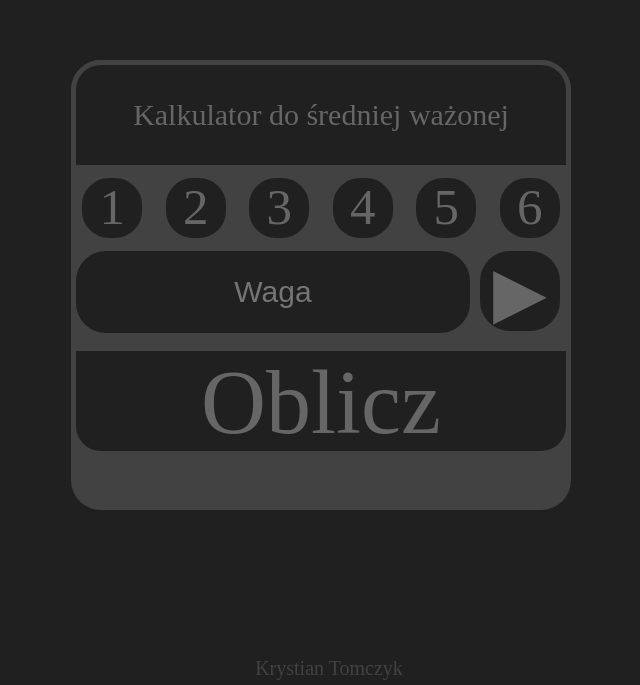
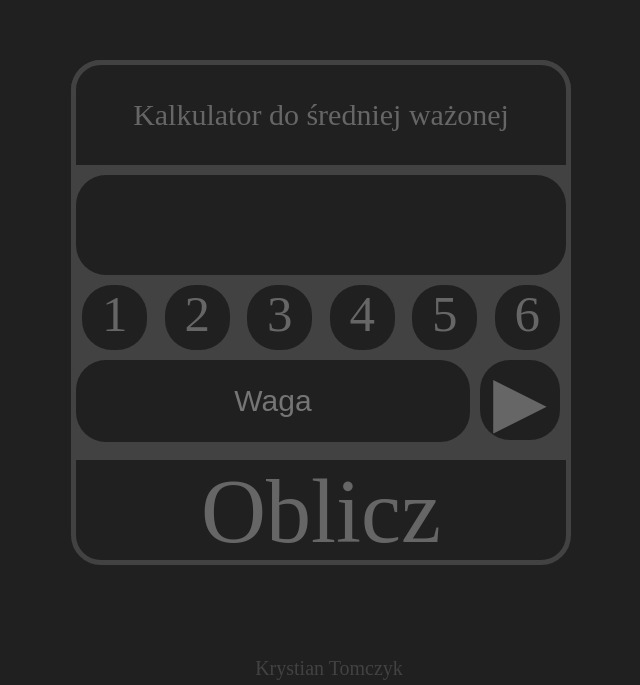
Before and after one commit to Woskxd/Kalkulator-srednia-wazona, a plain HTML site: page index.html in a window 1280 px wide. Shown: the part 115-800 px from the top of the page, without its empty margins (319-959 px from the left). Drawn offline with nearby package versions, Linux system fonts and the light colour scheme.

Commit message:
Update style.css

```diff
--- a/style.css
+++ b/style.css
@@ -35,14 +35,13 @@ body{
 
 .butt_dodaj
 {
-    width: 60px;
-    height: 60px;
+    width: 65px;
+    height: 65px;
     background-color: #202020;
     border-radius: 30px;
     margin: 5px;
     display: inline-block;
     font-size: 51px;
-    border: 3px solid #424242;
     color: #666666;
 }
 
@@ -70,7 +69,7 @@ body{
     cursor: pointer;
 }
 
-.ekran
+.screen
 {
     height: 80px;
     background-color: #202020;
@@ -132,7 +131,12 @@ input::-webkit-inner-spin-button {
     color: #424242;
 }
 
-#waga:focus
+#weight:focus
 {
     outline: none;
 }
+
+.active_mark
+{
+    color: white;
+}
```
